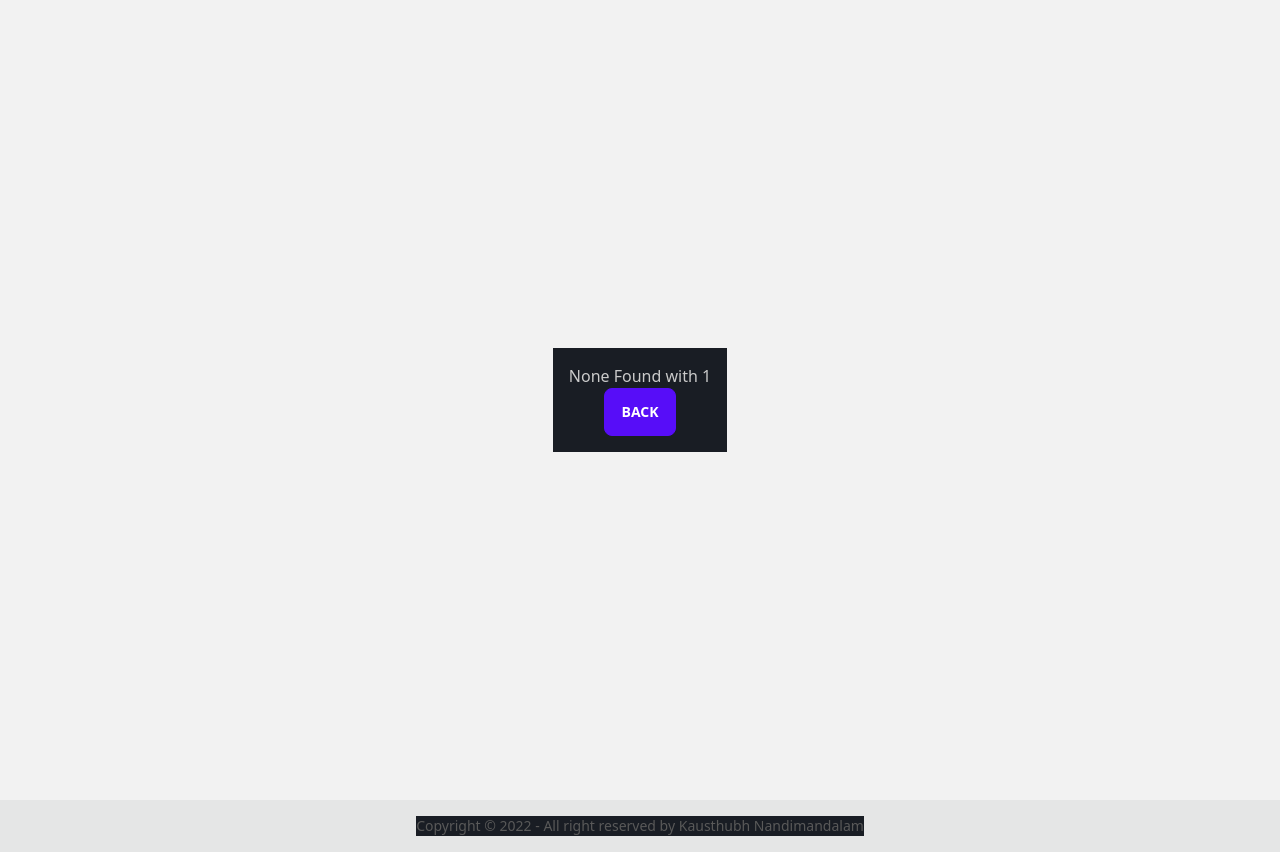
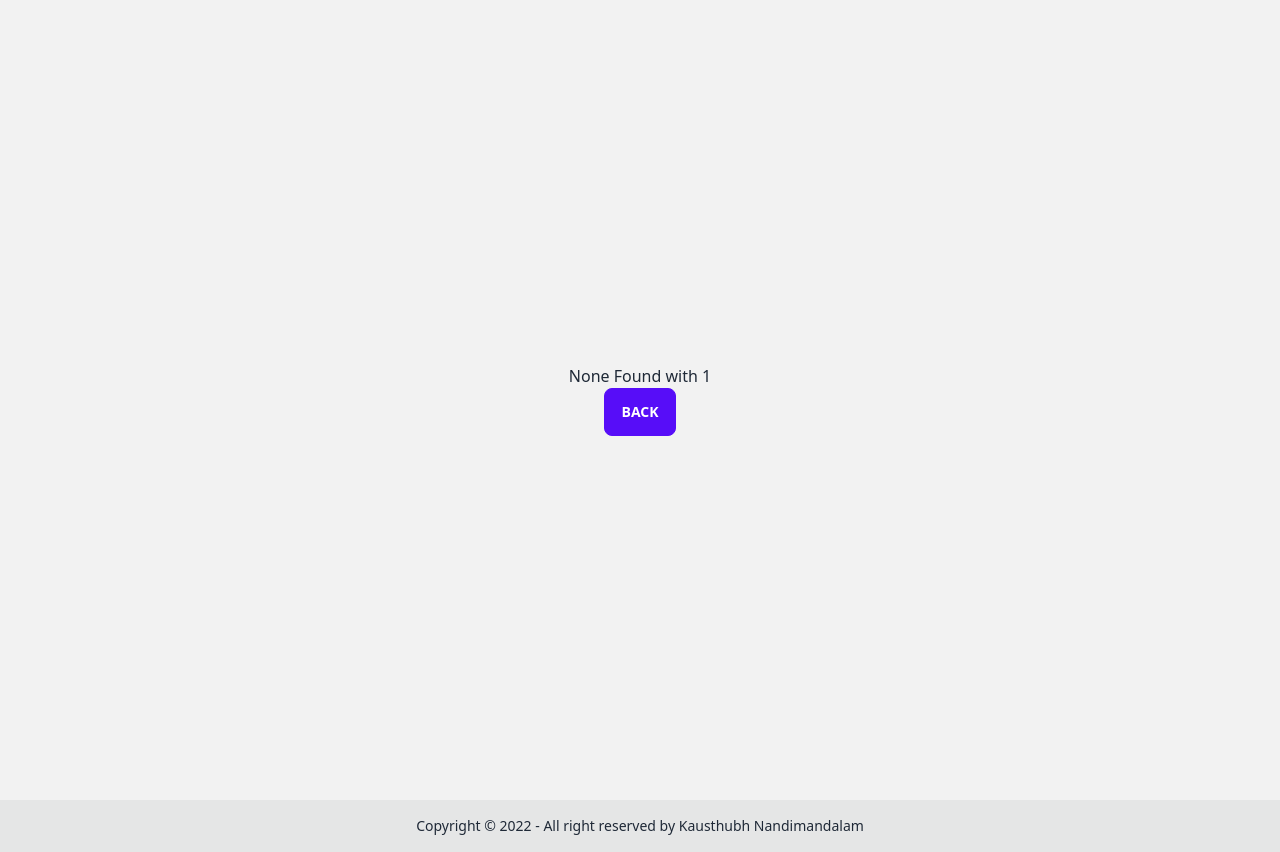
Before and after one commit to kausthubh-coder/movlabs, a FastAPI app: page /search/1 in a window 1280 px wide. Run offline with FastAPI, Linux system fonts and the light colour scheme; data that the repository does not hold is empty; some libraries are stand-ins or nearby versions.

Commit message:
fixed serch

```diff
--- a/templates/search.html
+++ b/templates/search.html
@@ -11,7 +11,7 @@
 <body>
     <div class="hero min-h-screen bg-base-200">
         <div class="hero-content text-center">
-            <div class="max-w-md">
+            <div class="max-w-full">
                 {% if sflix or bflix or movierulz %}
                     <h1>search results for {{ search }}</h1>
                 {% endif %}
@@ -51,17 +51,5 @@
           <p>Copyright © 2022 - All right reserved by Kausthubh Nandimandalam</p>
         </div>
     </footer>
-    <style>
-        *{
-            background-color: #191D24;
-            color:rgb(89, 89, 89)
-        }
-        *>h1{
-            color: rgb(255, 255, 255);
-        }
-        *>h2{
-            color: rgb(202, 202, 202);
-        }
-    </style>
 </body>
 </html>
```
